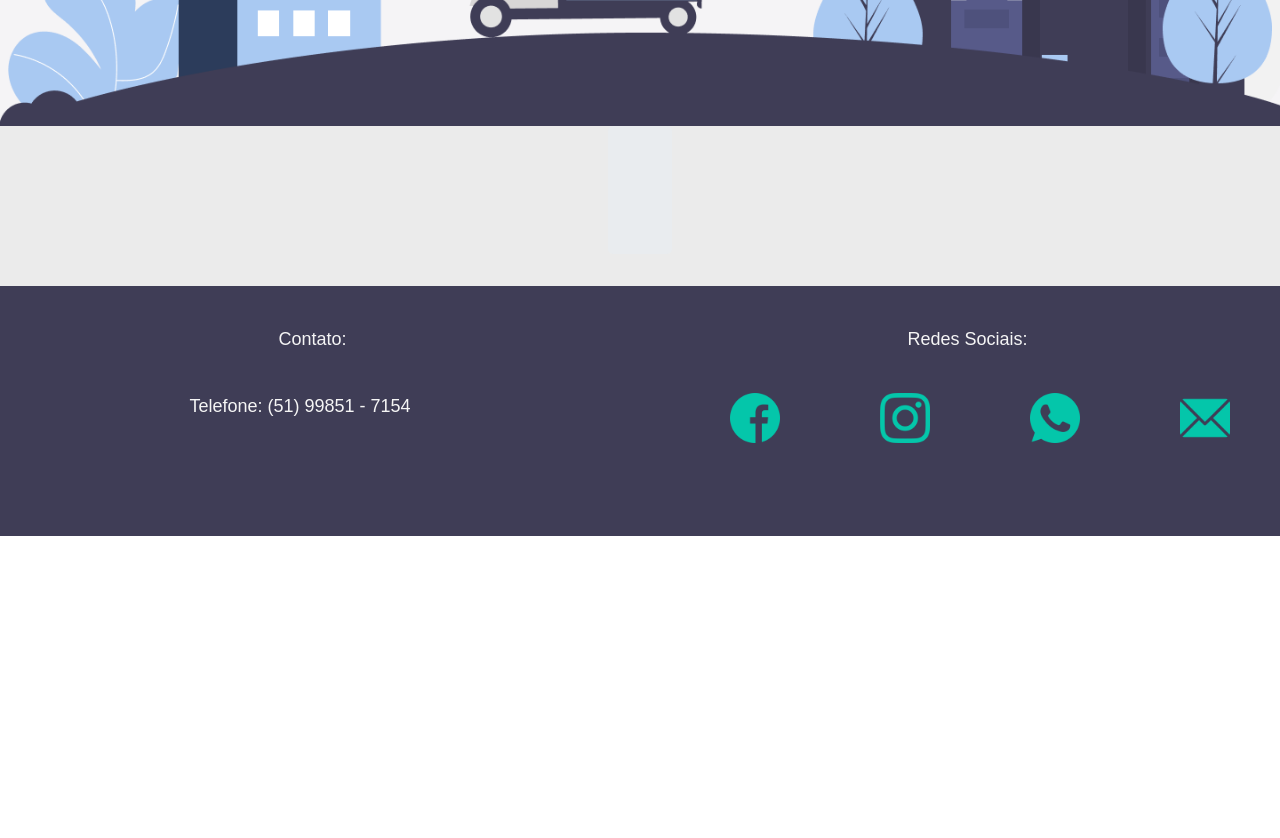
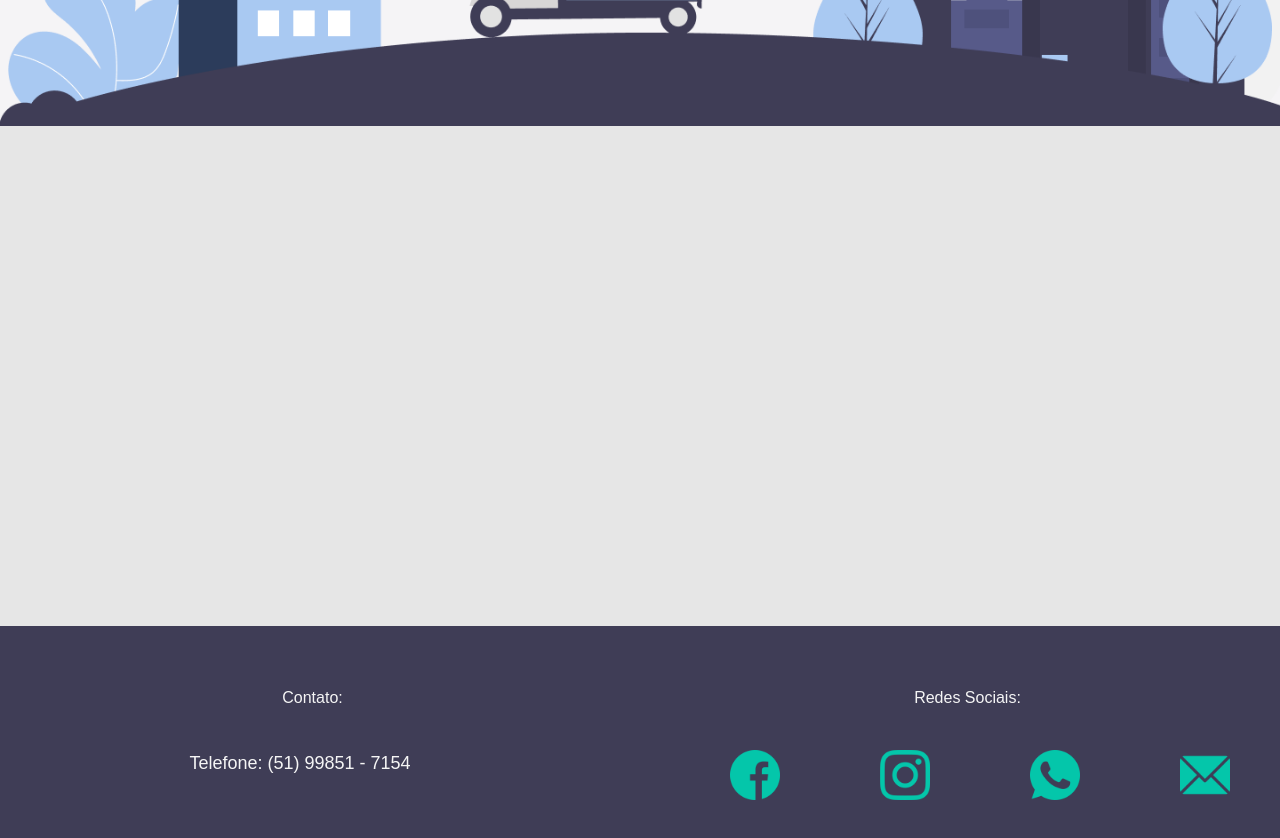
Before and after one commit to aceleradora-TW/descarte-certo, a React (Create React App) app in the folder frontend/: page / in a window 1280 px wide. Shown: the part 720-1558 px from the top of the page. Before the commit the page ends 1256 px from the top, so only its background shows below. Built offline with nearby package versions, Linux system fonts and the light colour scheme.

Commit message:
#22/ @Vanderlei @Rosa: ajustando cores background e footer

```diff
--- a/frontend/src/App.css
+++ b/frontend/src/App.css
@@ -3,12 +3,12 @@
   justify-content: center;
 }
 .container-box {
-  background-color: #ebebeb;
-
+  height: 500px;
+  background-color: #E6E6E6;
 }
 .content-box {
   color: #303c5b;
   font-family: Arial;
-
-
+  background-color: #E6E6E6;
+  height: 500px;
 }
--- a/frontend/src/App.js
+++ b/frontend/src/App.js
@@ -16,11 +16,10 @@ function App() {
           <Banner></Banner>
 
           <div className="flex-box container-box">
-
           <Jumbotron className="content-box">
           </Jumbotron>
+         </div>
 
-         </div>
           <Footer></Footer>
 
 
--- a/frontend/src/components/Footer/FooterStyle.css
+++ b/frontend/src/components/Footer/FooterStyle.css
@@ -4,13 +4,9 @@
     color: whitesmoke;
     text-align: center;
     padding-top: 60px;
+    font-family: Arial, Helvetica, sans-serif;
+    bottom: 0;
 
-}
-
-.footerStyle{
-    padding-top: 40px;
-    font-size: large;
-    font-family: Arial, Helvetica, sans-serif;
 
 }
 .footerStyle-texts{
--- a/frontend/src/components/NavBar/index.js
+++ b/frontend/src/components/NavBar/index.js
@@ -15,7 +15,7 @@ function NavBarComponent(){
                             <Nav.Link className="nb" href="#Depoimentos" >Depoimento</Nav.Link>
                             <Nav.Link className="nb" href="#FAQ">FAQ</Nav.Link>
                             <Nav.Link className="nb" href="#Orcamento">Orçamento</Nav.Link>
-                            </Nav>
+                     </Nav>
 
                     </Navbar.Collapse>
             </Navbar>
```
